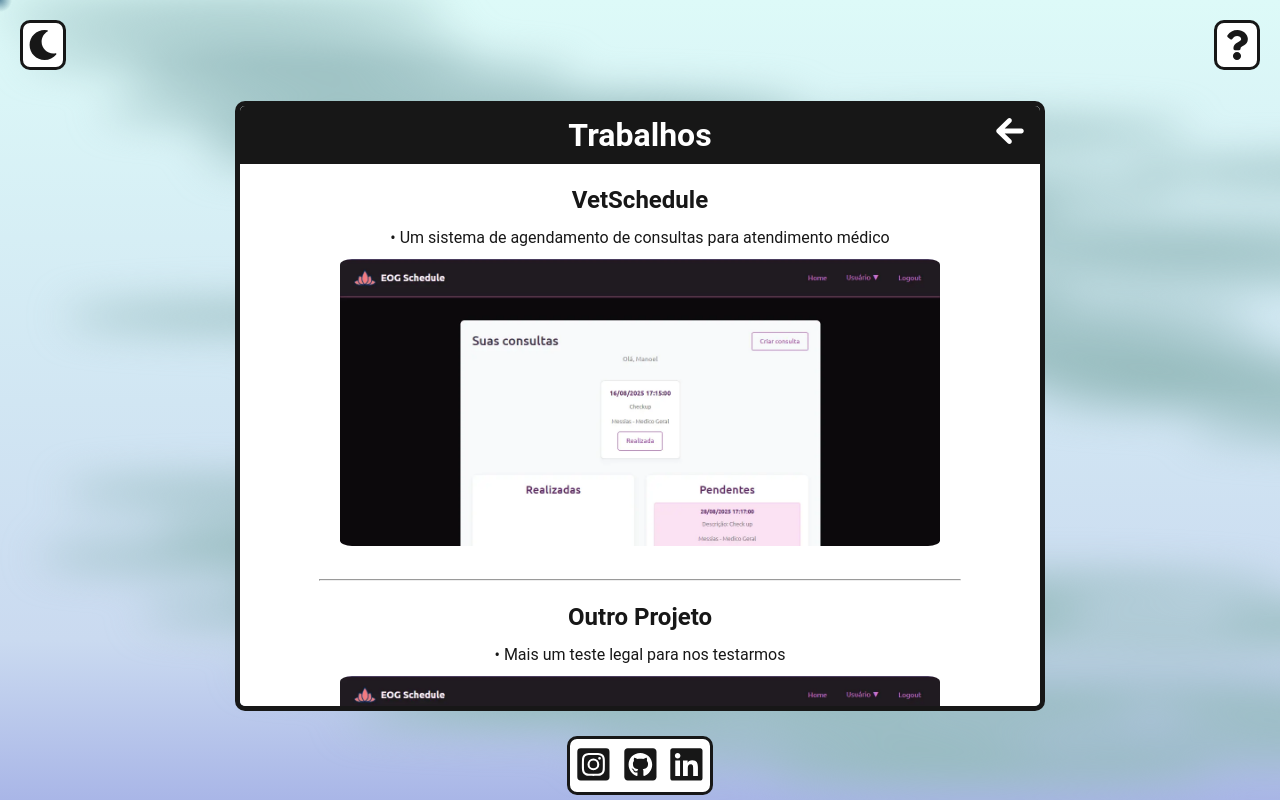
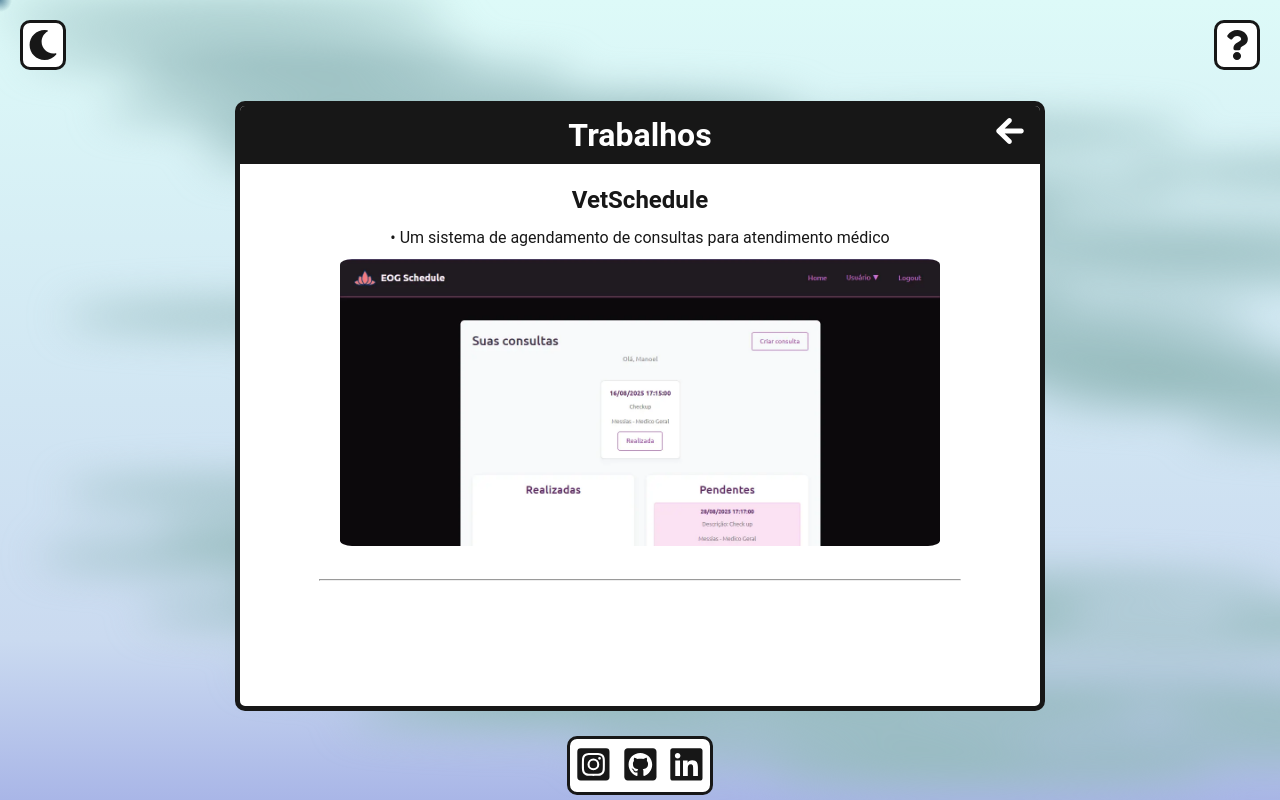
Before and after one commit to Man0el1/portifolio-manoel, a React (Create React App) app: page / in a window 1280 px wide. Both pictures are taken after a click on the button 639 px from the left and 407 px from the top of the page. Built offline with nearby package versions, Linux system fonts and the light colour scheme; a web font is replaced by a local one.

Commit message:
v1.0 lançado

```diff
--- a/src/components/MainPages/Work/Work.js
+++ b/src/components/MainPages/Work/Work.js
@@ -12,11 +12,6 @@ export default function Menu({ handleBackButton }) {
     {
       title: 'VetSchedule',
       description: '• Um sistema de agendamento de consultas para atendimento médico',
-      img: '/images/VetSchedule.webp'
-    },
-    {
-      title: 'Outro Projeto',
-      description: '• Mais um teste legal para nos testarmos',
       img: '/images/VetSchedule.webp'
     }
   ];
```
